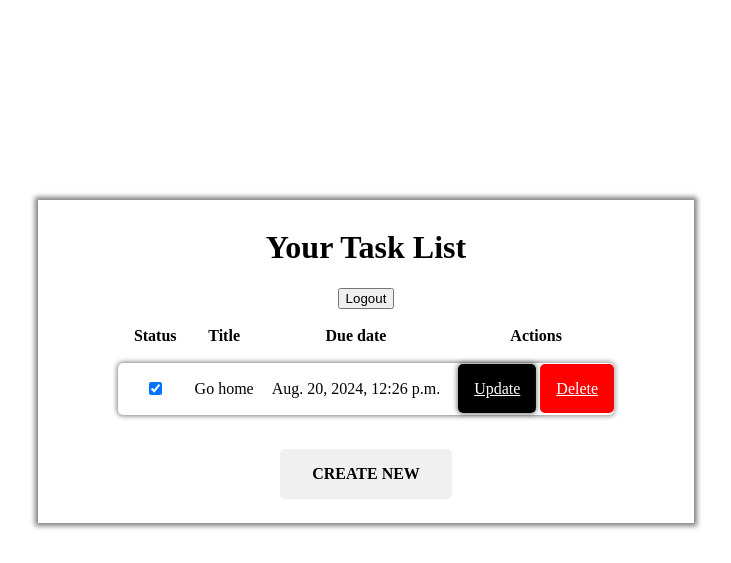
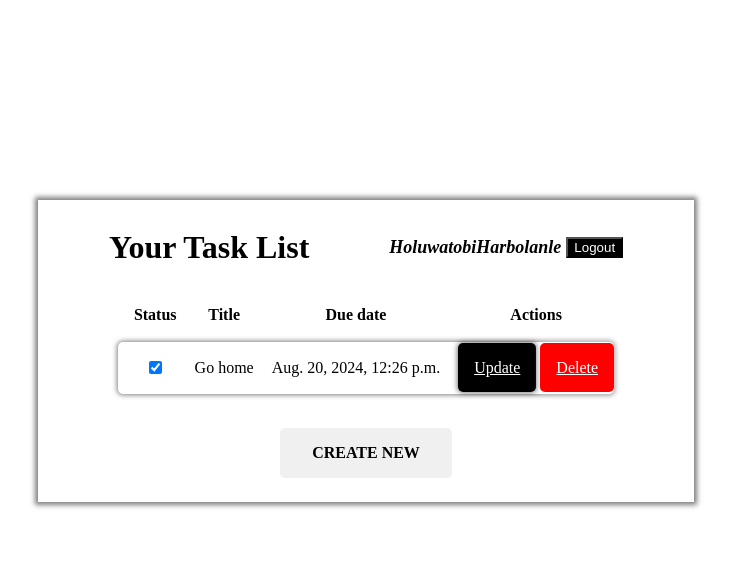
Before and after one commit to HoluwatobiHarbolanle/DJANGO, a Django app: page /task_list/ in a window 1280 px wide. Shown: the top 563 px of the page, without its empty margins (274-1005 px from the left). Run offline with Django 5.2, Linux system fonts and the light colour scheme; a user stored in the database is signed in; data comes from the database, SQL or seed files in the repository; both versions use the stored data as it was after the commit.

Commit message:
More style and elements added

```diff
--- a/todo_list/templates/base.html
+++ b/todo_list/templates/base.html
@@ -6,6 +6,7 @@
     <title>Document</title>
 </head>
 <body>
-    <h1>Hello World!</h1>
+    <h1>Welcome!</h1>
+    <p>Sign-up and kickstart your task lists journey.<a href="{% url 'register' %}">Register</a></p>
 </body>
 </html>
--- a/todo_list/templates/task_list.html
+++ b/todo_list/templates/task_list.html
@@ -80,8 +80,30 @@
             text-align: center;
         }
 
-        h1 {
-            text-align: center;
+        header {
+            display: flex;
+            align-items: center;
+            justify-content: center;
+            gap: 5rem;
+            /* justify-content: space-between; */
+        }
+        .username{
+            font-size: large;
+            font-style: italic;
+            font-weight: 600;
+        }
+        button{
+            background-color: black;
+            color: white;
+        }
+        button:hover{
+            transform: translateX(-1);
+            scale: 1;
+        }
+        div{
+            display: flex;
+            align-items: center;
+            gap: 5px;
         }
 
         table {
@@ -143,12 +165,16 @@
 
 <body>
     <main>
-        <h1>Your Task List</h1>
-        <p>{{ form.username }}</p>
-        <form action="{% url 'logout' %}" method="post">
-            {% csrf_token %}
-            <button type="submit">Logout</button>
-        </form>
+        <header>
+            <h1>Your Task List</h1>
+            <div>
+                <p class="username">{{ user.username }}</p>
+                <form action="{% url 'logout' %}" method="post">
+                    {% csrf_token %}
+                    <button type="submit">Logout</button>
+                </form>
+            </div>
+        </header>
         <!-- <ul class="first-ul">
             {% for task in tasks %}
             <ul class="second-ul">
--- a/todo_list/todo_app/urls.py
+++ b/todo_list/todo_app/urls.py
@@ -3,10 +3,10 @@ from . import views
 from django.contrib.auth import views as auth_views
 
 urlpatterns = [
-    # path('',views.index, name='index'),
-    path('/', views.registration, name= 'register'),
+    path('',views.index, name='index'),
+    path('register/', views.registration, name= 'register'),
     path('login', views.login, name='login'),
-    path('logout/', views.logout_view, name='logout'),
+    path('logout/', auth_views.LogoutView.as_view(template_name = 'logout.html'), name='logout'),
     path('task_list/', views.task_lists, name='task_list'),
     path('create_task/', views.create_new_task, name='create_task'),
     path('update_task/<int:task_id>/', views.update_task, name='update_task'),
--- a/todo_list/todo_app/views.py
+++ b/todo_list/todo_app/views.py
@@ -6,6 +6,7 @@ from django.contrib.auth.models import User
 from .forms import RegisterForm
 from django.contrib.auth import login
 from django.contrib.auth import logout as auth_logout
+
 # Create your views here.
 def index(request):
     return render(request, "base.html")
@@ -43,7 +44,7 @@ def registration(request):
         form = RegisterForm(request.POST)
         if form.is_valid():
             form.save()
-            return redirect('login')
+            return redirect('task_list')
         else:
             return render(request, 'register.html', {'error': 'Invalid form data', 'form': form})
     else:
@@ -56,7 +57,7 @@ def task_lists(request):
     u = request.user
     tasks = Task.objects.filter(Q(created_by = u) & Q(assigned_to = u))
 
-    return render(request, "task_list.html", {"tasks": tasks})
+    return render(request, "task_list.html", {"tasks": tasks, 'user':u})
 
 @login_required
 def create_new_task(request):
```
Also changed, not shown: todo_list/templates/register.html (+11 -0 lines), todo_list/db.sqlite3.
